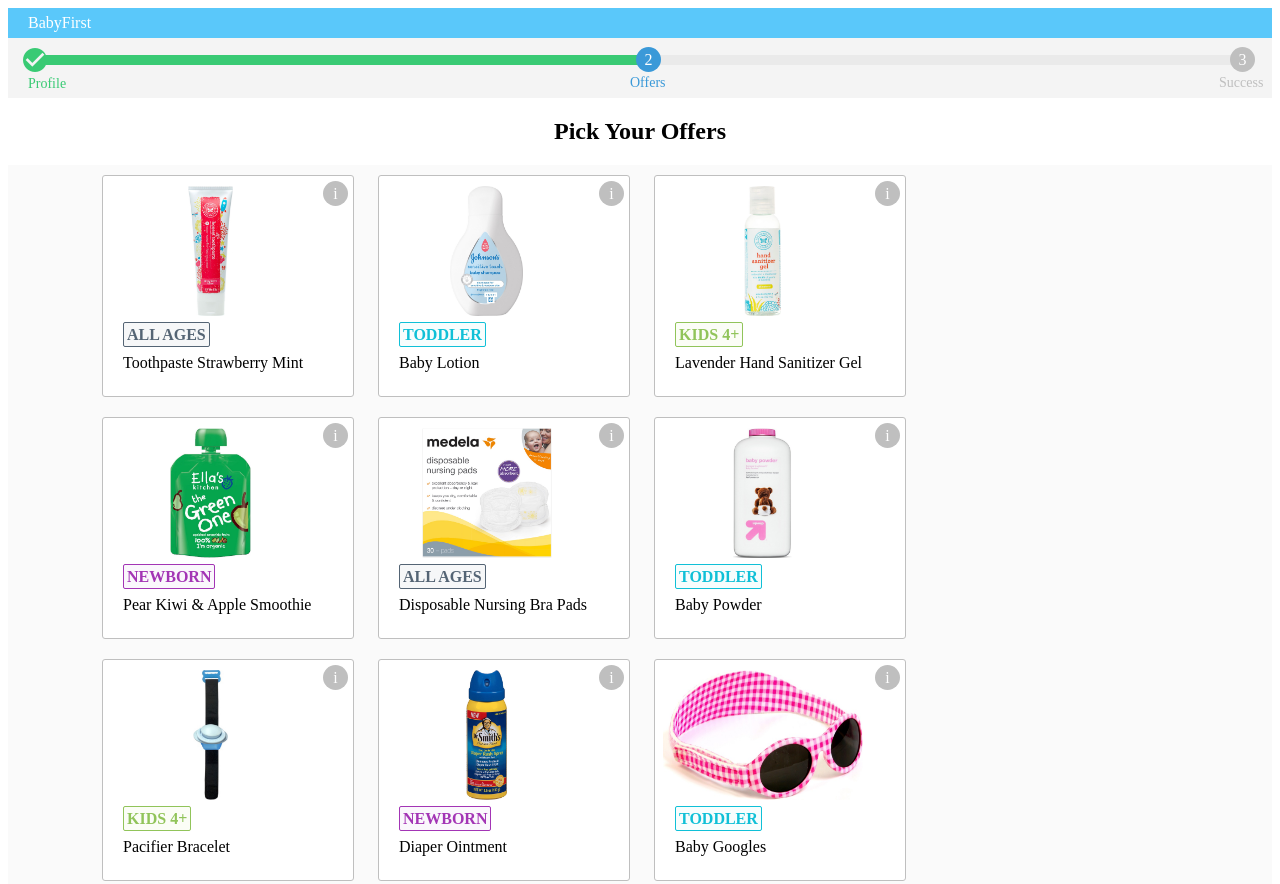
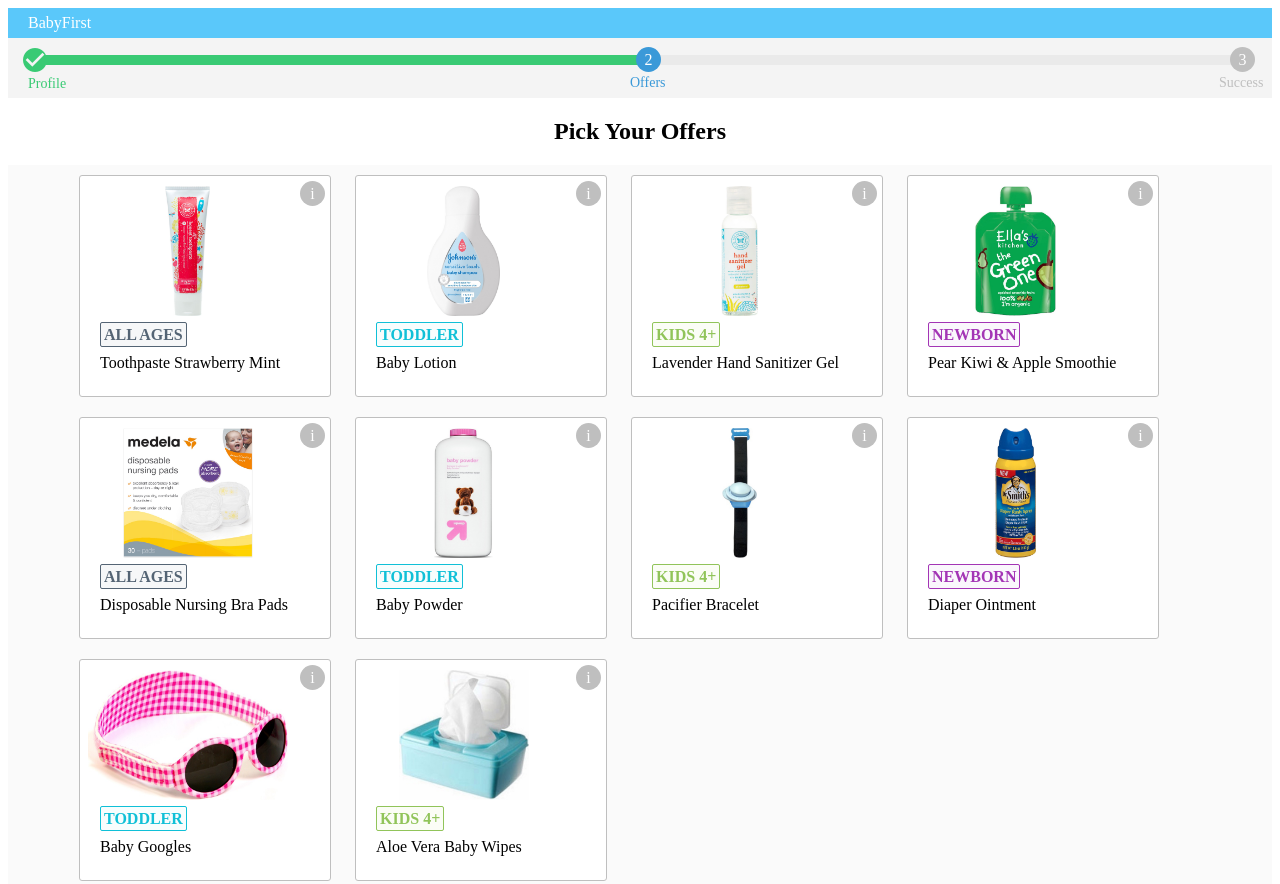
Before and after one commit to yusifalizada/sampler, a plain HTML site: page index.html in a window 1280 px wide. Shown: the top 884 px of the page. Drawn offline with nearby package versions, Linux system fonts and the light colour scheme.

Commit message:
screen size fix

```diff
--- a/styles.css
+++ b/styles.css
@@ -120,7 +120,7 @@ strong {
 	word-break: break-word;
 }
 .item-container {
-	max-width: 1096px;
+	max-width: 1142px;
 	margin: 0 auto;
 }
 @media only screen and (max-width: 1120px) {
```
